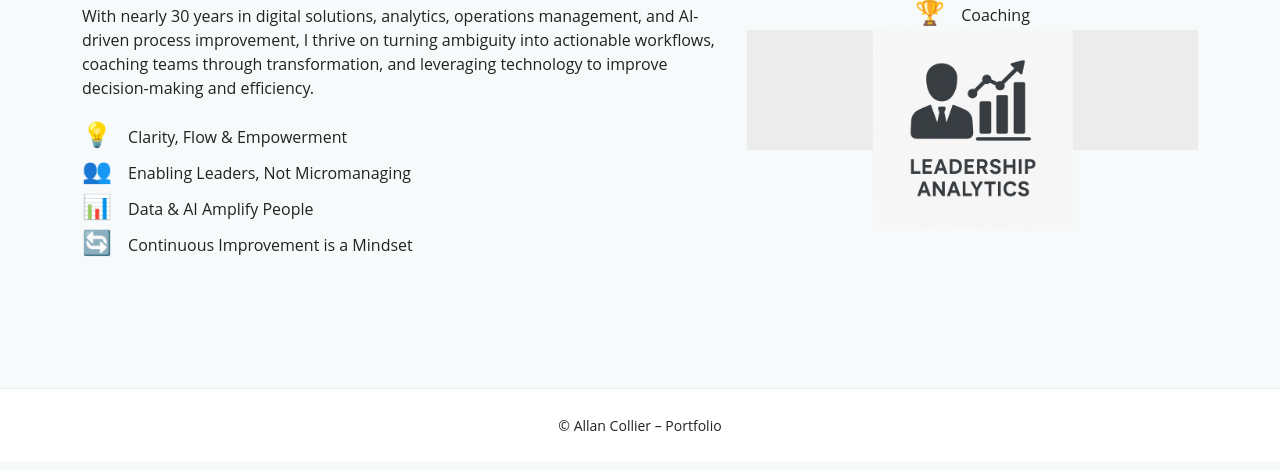
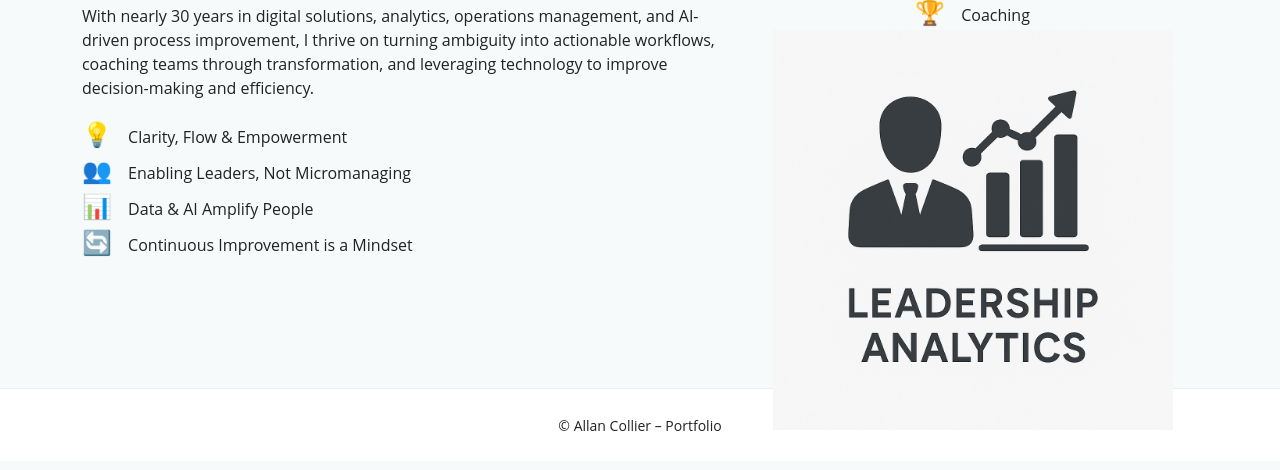
Before and after one commit to acollier-tech/portfolio.acollier-tech, a plain HTML site: page about.html in a window 1280 px wide. Shown: the part 186-656 px from the top of the page. Drawn offline with nearby package versions, Linux system fonts and the light colour scheme.

Commit message:
Add files via upload

```diff
--- a/about.html
+++ b/about.html
@@ -47,8 +47,8 @@
             <span class="icon">🔧</span> Operations
             <span class="icon">🏆</span> Coaching
           </div>
-          <div style="height: 120px; background: #ececec;">
-            <img src="leadership_analytics.jpg" alt="Leadership Analytics Icon" width="200">
+          <div style="height: 240px;">
+            <img src="leadership_analytics.jpg" alt="Leadership Analytics Icon" width="400">
           </div>
         </div>
       </div>
```
Also changed, not shown: index.html (+1 -1 lines).
